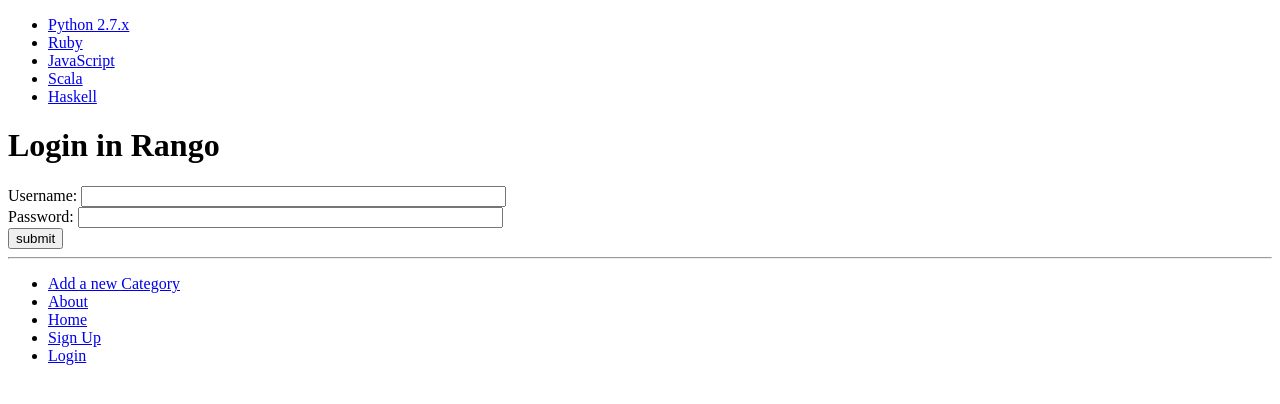
After one commit to vaibhavjhingran/tango_with_django, a Django app: page /rango/login/ in a window 1280 px wide. The commit adds this page. Shown: the top 404 px of the page. Run offline with Django 3.2, Linux system fonts and the light colour scheme; data comes from the database, SQL or seed files in the repository.

Commit message:
Added user login feature

```diff
--- a/tango_with_django_project/rango/urls.py
+++ b/tango_with_django_project/rango/urls.py
@@ -7,5 +7,6 @@ urlpatterns = [
 	url(r'^add_category/$', views.add_category, name='add_category'),
 	url(r'^category/(?P<category_name_slug>[\w\-]+)/$', views.show_category, name='show_category'),
 	url(r'^category/(?P<category_name_slug>[\w\-]+)/add_page/$', views.add_page, name='add_page'),
-	url(r'^register/$', views.register, name='register')
+	url(r'^register/$', views.register, name='register'),
+	url(r'^login/$', views.user_login, name='login'),
 ]
--- a/tango_with_django_project/rango/views.py
+++ b/tango_with_django_project/rango/views.py
@@ -1,5 +1,8 @@
 from django.shortcuts import render
 from django.http import HttpResponse
+from django.contrib.auth import authenticate, login
+from django.http import HttpResponseRedirect, HttpResponse
+from django.core.urlresolvers import reverse
 from rango.models import Category
 from rango.models import Page
 from rango.forms import CategoryForm
@@ -95,3 +98,22 @@ def register(request):
 
 	return render(request, 'rango/register.html',
 		{'user_form': user_form, 'profile_form': profile_form, 'registered': registered})
+
+def user_login(request):
+	if request.method == 'POST':
+		username = request.POST.get('username')
+		password = request.POST.get('password')
+
+		user = authenticate(username=username, password=password)
+		if user:
+			if user.is_active:
+				login(request, user)
+				return HttpResponseRedirect(reverse('index'))
+			else:
+				return HttpResponse("Your account is disabled.")
+		else:
+			print "Invalid login details: {0}, {1}".format(username, password)
+			return HttpResponse("Invalid login details provided.")
+
+	else:
+		return render(request, 'rango/login.html', {})
--- a/tango_with_django_project/templates/rango/base.html
+++ b/tango_with_django_project/templates/rango/base.html
@@ -31,6 +31,7 @@
 				<li><a href="{% url 'about' %}">About</a></li>
 				<li><a href="{% url 'index' %}">Home</a></li>
 				<li><a href="{% url 'register' %}">Sign Up</a></li>
+				<li><a href="{% url 'login' %}">Login</a></li>
 			</ul>
 		</div>
 	</body>
--- /dev/null
+++ b/tango_with_django_project/templates/rango/login.html
@@ -0,0 +1,18 @@
+{% extends 'rango/base.html' %}
+{% load staticfiles %}
+
+{% block title_block %}
+	Login User
+{% endblock %}
+
+{% block body_block %}
+	<h1>Login in Rango</h1>
+	<form id="login_form" method="post" action="{% url 'login' %}">
+		{% csrf_token %}
+		Username: <input type='text' name='username' value="" size="50" />
+		</br>
+		Password: <input type='password' name='password' value="" size="50" />
+		</br>
+		<input type='submit' value='submit'>
+	</form>
+{% endblock %}
```
